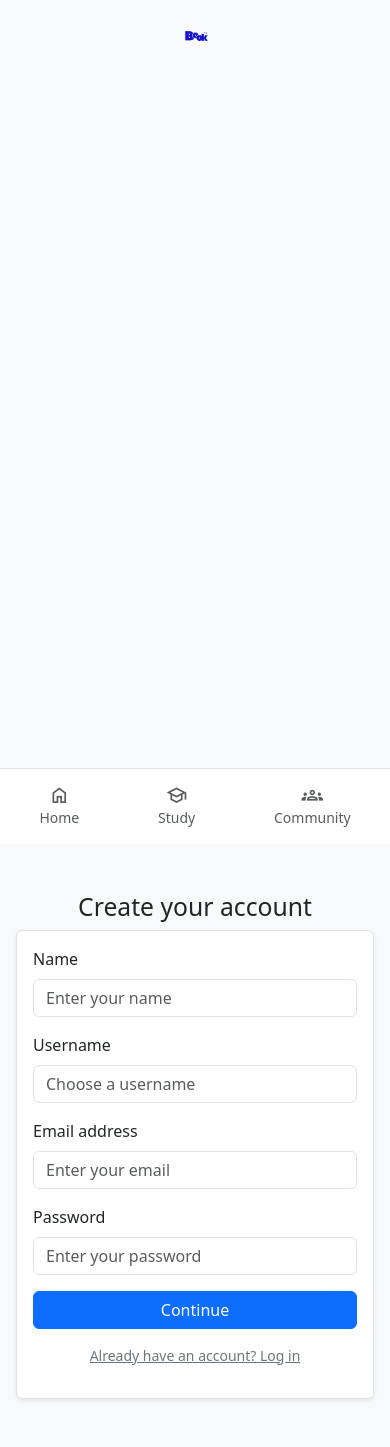
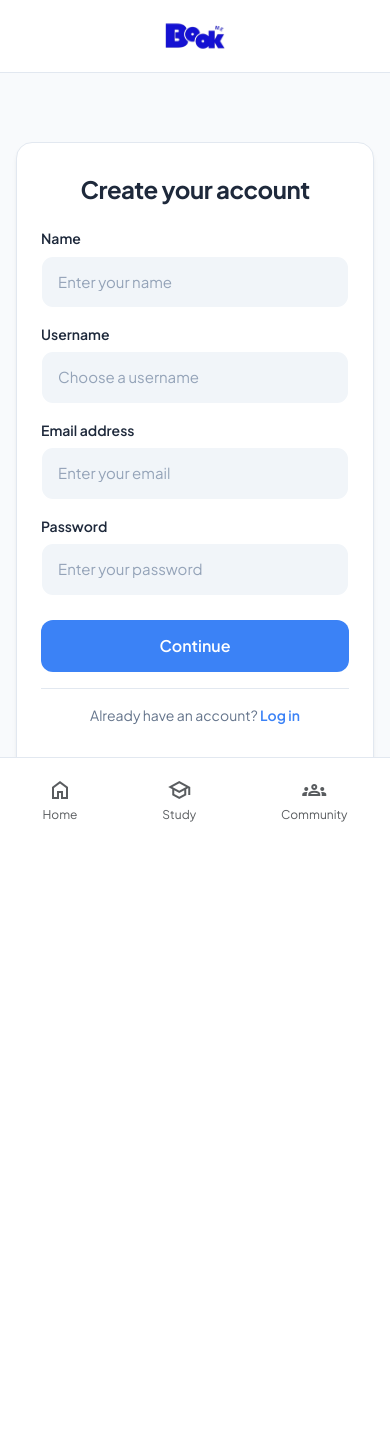
Before and after one commit to sea5000/FWPA, a Flask app: page /signup/ in a window 390 px wide. After the commit the page ends 822 px from the top, so only its background shows below. Run offline with Flask 3, Linux system fonts and the light colour scheme; parts of the project's set-up code (start-up, migrations or seed data) failed here and were passed over.

Commit message:
Redesign signup page and update logo/header styles
The signup.html template has been fully redesigned with a custom style, improved layout, and enhanced responsive design. The login.html header logo was removed for a cleaner look. CSS for logo responsiveness was cleaned up, and the logo image was updated.

```diff
--- a/static/styles-responsive.css
+++ b/static/styles-responsive.css
@@ -60,7 +60,6 @@ h3, .h3 {
 }
 
 /* Logo sizing - responsive */
-/* Logo sizing - responsive */
 .site-header img[alt*="Logo"],
 .site-header img[src*="logo"] {
     /* DEFAULT OVERRIDDEN FOR HEADER LOGO TO BE STATIC */
@@ -68,7 +67,6 @@ h3, .h3 {
     width: auto;
 }
 
-/* Fixed static header logo */
 /* Fixed static header logo */
 .site-header .header-logo-static {
     height: 50px !important;
--- a/templates/signup.html
+++ b/templates/signup.html
@@ -6,114 +6,329 @@
   <meta charset="utf-8" />
   <meta content="width=device-width, initial-scale=1.0" name="viewport" />
   <title>Bookme - Create Account</title>
-  <!-- Use Bootstrap instead of Tailwind -->
+
   <link href="https://cdn.jsdelivr.net/npm/bootstrap@5.3.2/dist/css/bootstrap.min.css" rel="stylesheet" />
+  <link href="https://fonts.googleapis.com/css2?family=Material+Symbols+Outlined" rel="stylesheet" />
+  <link href="https://fonts.googleapis.com/css2?family=Plus+Jakarta+Sans:wght@400;500;600;700;800&display=swap" rel="stylesheet" />
 
-  <!-- <link href="https://fonts.googleapis.com" rel="preconnect" /> -->
-  <link href="https://fonts.googleapis.com/css2?family=Material+Symbols+Outlined" rel="stylesheet" />
-  <!-- <link crossorigin="" href="https://fonts.gstatic.com" rel="preconnect" />
-  <link href="https://fonts.googleapis.com/css2?family=Plus+Jakarta+Sans:wght@400;500;700;800&amp;display=swap"
-    rel="stylesheet" /> -->
   <style>
-    /* body {
-      font-family: "Plus Jakarta Sans", sans-serif;
-    } */
-
-    .form-input::placeholder {
-      color: #a0b1b9;
+    :root {
+      --primary-blue: #3b82f6;
+      --primary-blue-hover: #2563eb;
+      --text-dark: #1e293b;
+      --text-muted: #64748b;
+      --bg-light: #f8fafc;
+      --border-color: #e2e8f0;
+      --input-bg: #f1f5f9;
     }
 
-    .dark .form-input::placeholder {
-      color: #a0b1b9;
+    * {
+      margin: 0;
+      padding: 0;
+      box-sizing: border-box;
+    }
+
+    body {
+      font-family: "Plus Jakarta Sans", sans-serif;
+      background-color: var(--bg-light);
+      color: var(--text-dark);
+      min-height: 100vh;
+      display: flex;
+      flex-direction: column;
+    }
+
+    /* Header Styles */
+    .site-header {
+      background: white;
+      border-bottom: 1px solid var(--border-color);
+      padding: 1rem 0;
+    }
+
+    .site-header img {
+      height: 40px;
+      width: auto;
+    }
+
+    /* Main Container */
+    .signup-container {
+      flex: 1;
+      display: flex;
+      align-items: center;
+      justify-content: center;
+      padding: 1rem 1rem;
+    }
+
+    /* Card Styles */
+    .signup-card {
+      background: white;
+      border-radius: 24px;
+      box-shadow: 0 4px 6px -1px rgba(0, 0, 0, 0.05), 0 2px 4px -1px rgba(0, 0, 0, 0.03);
+      padding: 2rem 2.5rem;
+      width: 100%;
+      max-width: 440px;
+      border: 1px solid var(--border-color);
+    }
+
+    /* Title */
+    .signup-title {
+      font-size: 1.875rem;
+      font-weight: 700;
+      color: var(--text-dark);
+      margin-bottom: 1.5rem;
+      text-align: center;
+      letter-spacing: -0.5px;
+    }
+
+    /* Form Styles */
+    .form-group {
+      margin-bottom: 1rem;
+    }
+
+    .form-label {
+      display: block;
+      font-size: 0.875rem;
+      font-weight: 600;
+      color: var(--text-dark);
+      margin-bottom: 0.4rem;
+    }
+
+    .form-control {
+      width: 100%;
+      padding: 0.875rem 1rem;
+      font-size: 0.9375rem;
+      background-color: var(--input-bg);
+      border: 1px solid transparent;
+      border-radius: 12px;
+      transition: all 0.2s ease;
+      color: var(--text-dark);
+    }
+
+    .form-control::placeholder {
+      color: #94a3b8;
+    }
+
+    .form-control:focus {
+      outline: none;
+      background-color: white;
+      border-color: var(--primary-blue);
+      box-shadow: 0 0 0 3px rgba(59, 130, 246, 0.1);
+    }
+
+    /* Button Styles */
+    .btn-primary {
+      width: 100%;
+      padding: 0.875rem;
+      font-size: 1rem;
+      font-weight: 600;
+      background: var(--primary-blue);
+      border: none;
+      border-radius: 12px;
+      color: white;
+      cursor: pointer;
+      transition: all 0.2s ease;
+      margin-top: 0.5rem;
+    }
+
+    .btn-primary:hover {
+      background: var(--primary-blue-hover);
+      transform: translateY(-1px);
+      box-shadow: 0 4px 12px rgba(59, 130, 246, 0.3);
+    }
+
+    .btn-primary:active {
+      transform: translateY(0);
+    }
+
+    /* Footer Text */
+    .signup-footer {
+      text-align: center;
+      margin-top: 1rem;
+      padding-top: 1rem;
+      border-top: 1px solid var(--border-color);
+    }
+
+    .signup-footer-text {
+      font-size: 0.875rem;
+      color: var(--text-muted);
+    }
+
+    .signup-footer-link {
+      color: var(--primary-blue);
+      text-decoration: none;
+      font-weight: 600;
+      transition: color 0.2s ease;
+    }
+
+    .signup-footer-link:hover {
+      color: var(--primary-blue-hover);
+      text-decoration: underline;
+    }
+
+    /* Alert Styles */
+    .alert {
+      border-radius: 12px;
+      padding: 1rem;
+      margin-bottom: 1.5rem;
+      border: none;
+      font-size: 0.875rem;
+    }
+
+    .alert-danger {
+      background-color: #fef2f2;
+      color: #dc2626;
+    }
+
+    /* Mobile Footer */
+    .mobile-footer {
+      background: white;
+      border-top: 1px solid var(--border-color);
+      padding: 0.75rem 0;
+    }
+
+    .mobile-footer .nav-link {
+      color: var(--text-muted);
+      transition: color 0.2s ease;
+      padding: 0.5rem;
+    }
+
+    .mobile-footer .nav-link:hover,
+    .mobile-footer .nav-link.active {
+      color: var(--primary-blue);
+    }
+
+    .mobile-footer .material-symbols-outlined {
+      font-size: 1.5rem;
+    }
+
+    .mobile-footer small {
+      font-size: 0.75rem;
+      margin-top: 0.25rem;
+    }
+
+    /* Responsive Design */
+    @media (max-width: 576px) {
+      .signup-card {
+        padding: 2rem 1.5rem;
+        border-radius: 16px;
+      }
+
+      .signup-title {
+        font-size: 1.5rem;
+      }
+
+      .signup-container {
+        padding: 1.5rem 1rem;
+      }
+    }
+
+    @media (min-width: 768px) {
+      .mobile-footer {
+        display: none;
+      }
     }
   </style>
 </head>
 
-<body class="bg-light text-dark">
+<body>
   {%if error%}
   <div class="alert alert-danger text-center mb-0" role="alert">
     {{ error }}
   </div>
   {%endif%}
-  <div class="d-flex flex-column min-vh-100">
-    <header class="w-100 site-header">
-      <div class="container d-flex align-items-center justify-content-center py-3">
+
+  <header class="site-header">
+    <div class="container d-flex align-items-center justify-content-center">
       <a class="d-flex align-items-center gap-2 text-decoration-none" href="{{ url_for('home.index') }}">
-                    <img src="{{ url_for('static', filename='logo.png') }}" alt="BookMe Logo" style="height: 40px; width: auto;">
+        <img src="{{ url_for('static', filename='logo.png') }}" alt="BookMe Logo">
       </a>
     </div>
+  </header>
+
+  <main class="signup-container">
+    <div class="signup-card">
+      <h1 class="signup-title">Create your account</h1>
+
+      <form method="POST" action="{{ url_for('signup.signup') }}">
+        <div class="form-group">
+          <label class="form-label" for="name">Name</label>
+          <input
+            class="form-control"
+            id="name"
+            name="name"
+            placeholder="Enter your name"
+            required
+            type="text"
+          />
         </div>
-    </header>
-    <main class="flex-grow-1 d-flex align-items-center justify-content-center py-5 px-3">
-      <div class="w-full max-w-md mx-auto">
-        <div class="text-center">
-          <h2 class="text-3xl sm:text-4xl font-extrabold text-foreground-light dark:text-foreground-dark">
-            Create your account
-          </h2>
+
+        <div class="form-group">
+          <label class="form-label" for="username">Username</label>
+          <input
+            class="form-control"
+            id="username"
+            name="username"
+            placeholder="Choose a username"
+            type="text"
+          />
         </div>
-        <div class="card shadow-sm rounded-xl border border-border-light dark-border-border-dark">
-          <div class="card-body">
-            <form class="row g-3" method="POST" action="{{ url_for('signup.signup') }}">
-              <div>
-                <label class="block text-sm font-medium text-foreground-light dark:text-foreground-dark"
-                  for="name">Name</label>
-                <div class="mt-2">
-                  <input class="form-control" id="name" name="name" placeholder="Enter your name" required=""
-                    type="text" />
+
+        <div class="form-group">
+          <label class="form-label" for="email">Email address</label>
+          <input
+            autocomplete="email"
+            class="form-control"
+            id="email"
+            name="email"
+            placeholder="Enter your email"
+            required
+            type="email"
+          />
         </div>
+
+        <div class="form-group">
+          <label class="form-label" for="password">Password</label>
+          <input
+            autocomplete="current-password"
+            class="form-control"
+            id="password"
+            name="password"
+            placeholder="Enter your password"
+            required
+            type="password"
+          />
         </div>
-              <div>
-                <label class="block text-sm font-medium text-foreground-light dark:text-foreground-dark"
-                  for="username">Username</label>
-                <div class="mt-2">
-                  <input class="form-control" id="username" name="username" placeholder="Choose a username"
-                    type="text" />
-                </div>
-              </div>
-              <div>
-                <label class="block text-sm font-medium text-foreground-light dark:text-foreground-dark"
-                  for="email">Email address</label>
-                <div class="mt-2">
-                  <input autocomplete="email" class="form-control" id="email" name="email"
-                    placeholder="Enter your email" required="" type="email" />
-                </div>
-              </div>
-              <div>
-                <label class="block text-sm font-medium text-foreground-light dark:text-foreground-dark"
-                  for="password">Password</label>
-                <div class="mt-2">
-                  <input autocomplete="current-password" class="form-control" id="password" name="password"
-                    placeholder="Enter your password" required="" type="password" />
-                </div>
-              </div>
-              <div class="col-12">
-                <button class="btn btn-primary w-100" type="submit">
+
+        <button class="btn btn-primary" type="submit">
           Continue
         </button>
-              </div>
       </form>
-            <p class="mt-3 text-center small">
-              <a class="link-secondary" href="{{ url_for('auth.login') }}">Already have an account? Log in</a>
+
+      <div class="signup-footer">
+        <p class="signup-footer-text">
+          Already have an account?
+          <a class="signup-footer-link" href="{{ url_for('auth.login') }}">Log in</a>
         </p>
       </div>
     </div>
-      </div>
   </main>
-    <footer class="d-md-none fixed-bottom bg-white border-top">
-      <nav class="nav justify-content-around py-2">
-        <a class="nav-link d-flex flex-column align-items-center text-muted" href="{{ url_for('home.index') }}"><span
-            class="material-symbols-outlined fs-4">home</span>
-          <small class="d-block">Home</small></a>
-        <a class="nav-link d-flex flex-column align-items-center text-muted" href="{{ url_for('study.index') }}"><span
-            class="material-symbols-outlined fs-4">school</span>
-          <small class="d-block">Study</small></a>
-        <a class="nav-link d-flex flex-column align-items-center text-muted"
-          href="{{ url_for('community.index') }}"><span class="material-symbols-outlined fs-4">groups</span>
-          <small class="d-block">Community</small></a>
+
+  <footer class="mobile-footer d-md-none fixed-bottom">
+    <nav class="nav justify-content-around">
+      <a class="nav-link d-flex flex-column align-items-center" href="{{ url_for('home.index') }}">
+        <span class="material-symbols-outlined">home</span>
+        <small>Home</small>
+      </a>
+      <a class="nav-link d-flex flex-column align-items-center" href="{{ url_for('study.index') }}">
+        <span class="material-symbols-outlined">school</span>
+        <small>Study</small>
+      </a>
+      <a class="nav-link d-flex flex-column align-items-center" href="{{ url_for('community.index') }}">
+        <span class="material-symbols-outlined">groups</span>
+        <small>Community</small>
+      </a>
     </nav>
   </footer>
-  </div>
-  <link href="https://cdn.jsdelivr.net/npm/bootstrap@5.3.3/dist/css/bootstrap.min.css" rel="stylesheet">
+
   <script>
     document.addEventListener("DOMContentLoaded", function () {
       try {
```
Also changed, not shown: templates/login.html (+0 -16 lines), static/logo.png. Lines whose indentation alone changed are shown as unchanged.
